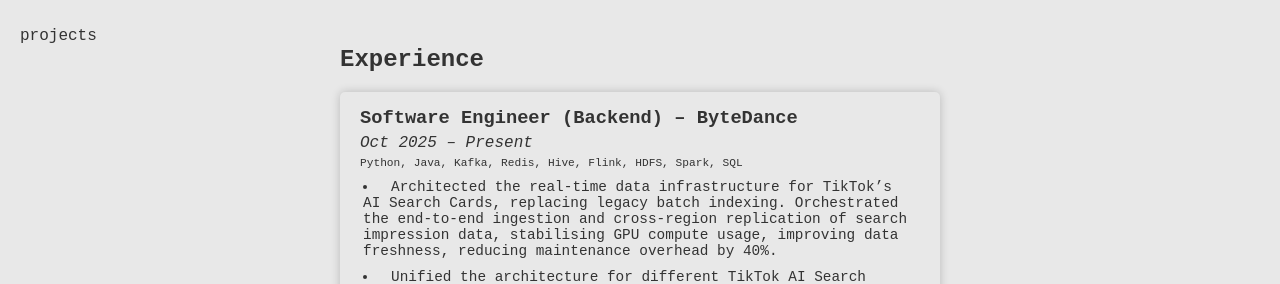
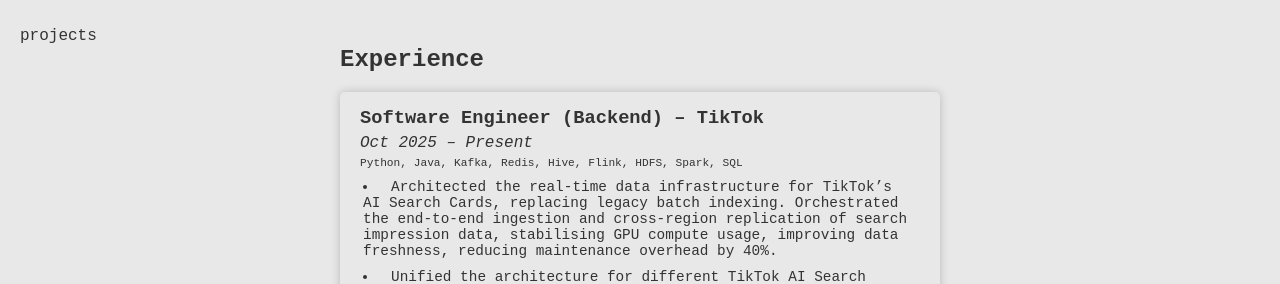
Before and after one commit to dannylty/portfolio, a Jekyll site: the page built from about.md, in a window 1280 px wide and 900 px high, scrolled down 307 px. Shown: the part 153-437 px from the top of the window. Built offline with Jekyll 4.4.1, drawn with Linux system fonts in a browser that asks for light colours.

Commit message:
Update employer name to TikTok
This was already live on the deployed site but uncommitted, so a fresh
clone + rebuild would have silently reverted it to ByteDance.

```diff
--- a/about.md
+++ b/about.md
@@ -29,7 +29,7 @@
 ## <a id="experience" class="anchor"></a>Experience
 
 <div class="about-cell-container" markdown="1">
-### Software Engineer (Backend) – ByteDance
+### Software Engineer (Backend) – TikTok
 _Oct 2025 – Present_
 <div class="tech-stack">Python, Java, Kafka, Redis, Hive, Flink, HDFS, Spark, SQL</div>
 - &nbsp;Architected the real-time data infrastructure for TikTok's AI Search Cards, replacing legacy batch indexing. Orchestrated the end-to-end ingestion and cross-region replication of search impression data, stabilising GPU compute usage, improving data freshness, reducing maintenance overhead by 40%.
```
